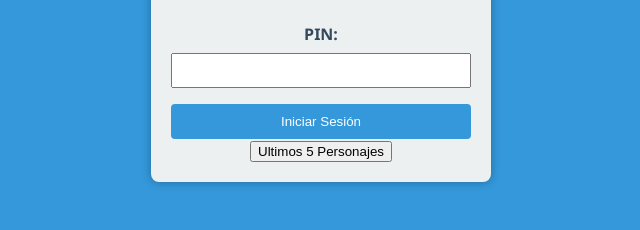
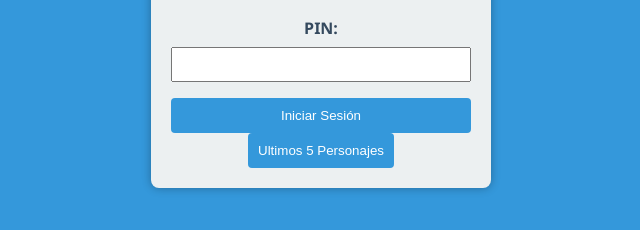
Before and after one commit to PASCUALREY/FullStackFront, a website: page html/login.html in a window 1280 px wide. Shown: the part 394-624 px from the top of the page, without its empty margins (319-959 px from the left). Drawn offline with Linux system fonts and the light colour scheme.

Commit message:
agrega estilos

```diff
--- a/html/login.html
+++ b/html/login.html
@@ -21,7 +21,7 @@
 
       <button type="submit" class="login-button">Iniciar Sesión</button>
     </form>
-    <button type="button" onclick=window.location.href="../html/publico.html">Ultimos 5 Personajes</button>
+    <button type="button" class="login-button" onclick=window.location.href="../html/publico.html">Ultimos 5 Personajes</button>
   </div>
 
 </body>
```
